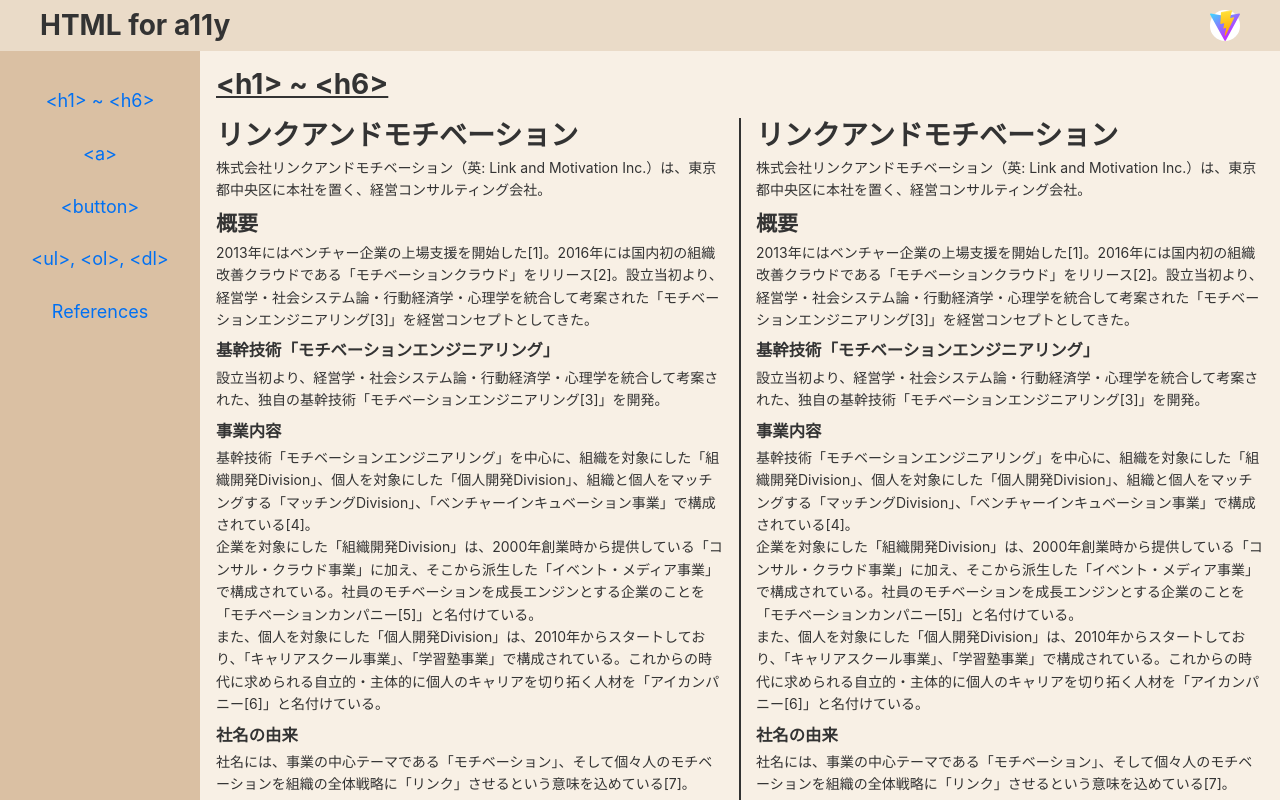
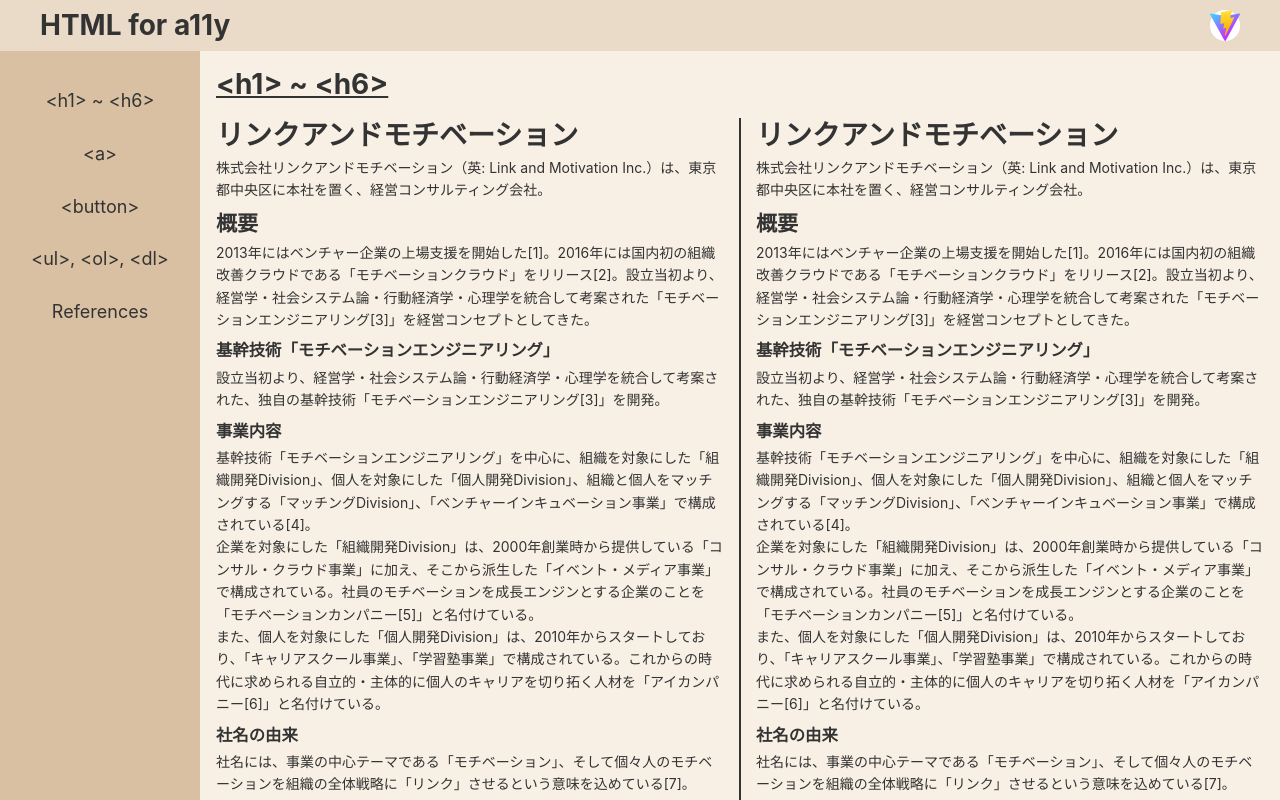
Before and after one commit to hakushun/dm_html-for-a11y, a Vue app: page / in a window 1280 px wide. Built offline with nearby package versions, Linux system fonts and the light colour scheme.

Commit message:
style: コントラスト比確保のためanchorのフォントカラー修正

```diff
--- a/src/components/Nav.vue
+++ b/src/components/Nav.vue
@@ -43,6 +43,7 @@
   display: block;
   width: 100%;
   padding: 4px 8px;
+  color: var(--black);
   font-size: 18px;
   text-align: center;
 }
--- a/src/styles/global.css
+++ b/src/styles/global.css
@@ -6,6 +6,8 @@
   --secondary-color: #eadbc8;
   --ternary-color: #dac0a3;
   --accent-color: #102c57;
+
+  --anchor-link-color: #0043f3;
 }
 
 html,
@@ -35,7 +37,7 @@
 }
 
 a {
-  color: #0070f3;
+  color: var(--anchor-link-color);
   text-decoration: none;
 }
 
```
